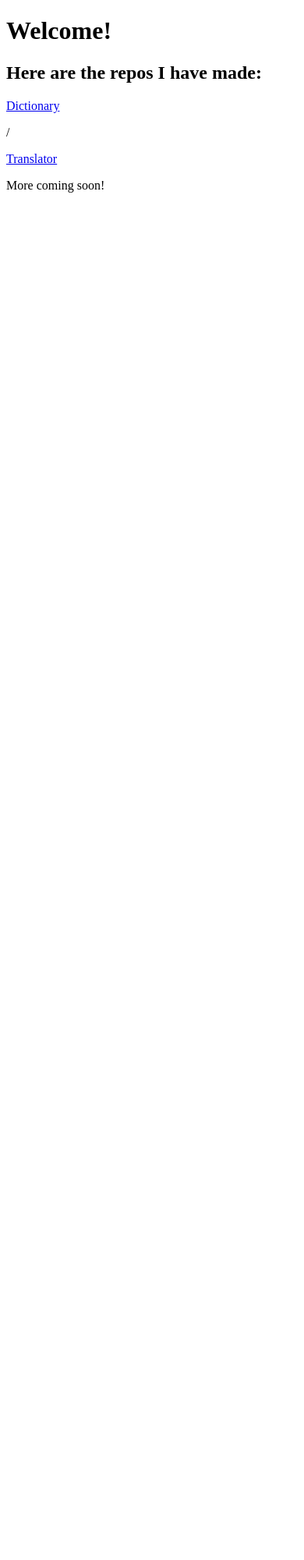
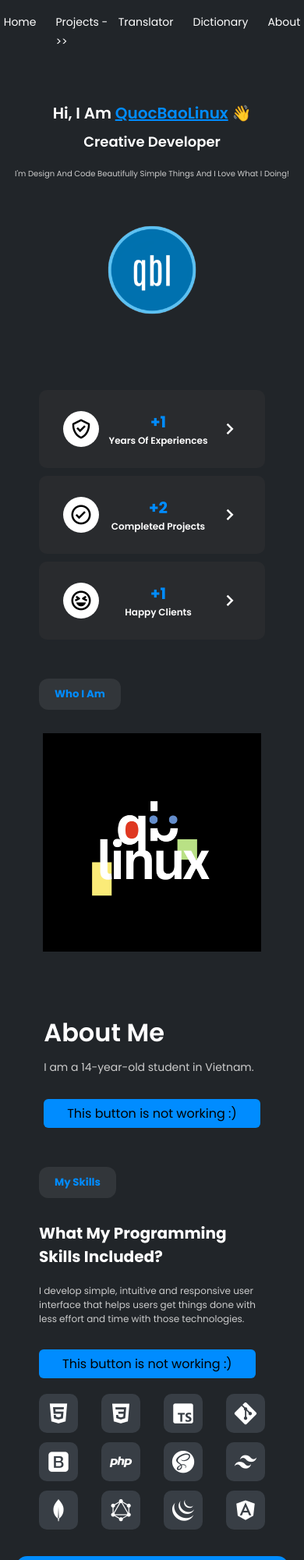
Before and after one commit to quocbaolinux-beta/quocbaolinux-beta.github.io, a plain HTML site: page index.html in a window 390 px wide. Shown: the top 2000 px of the page at 78% size. Before the commit the page ends 844 px from the top, so only its background shows below. Drawn offline with nearby package versions, Linux system fonts and the light colour scheme.

Commit message:
Change everything in `root` files #1
#1 Big Update

```diff
--- a/index.html
+++ b/index.html
@@ -1,16 +1,181 @@
 <!DOCTYPE html>
 <html lang="en">
+
 <head>
     <meta charset="UTF-8">
     <meta name="viewport" content="width=device-width, initial-scale=1.0">
+    <link href='https://unpkg.com/boxicons@2.1.4/css/boxicons.min.css' rel='stylesheet'>
+    <link rel="stylesheet" href="style.css">
     <title>Welcome to quocbaolinux-beta.github.io!</title>
 </head>
+
 <body>
-    <h1>Welcome!</h1>
-    <h2>Here are the repos I have made:</h2>
-    <a href="https://quocbaolinux-beta.github.io/dictionary">Dictionary</a>
-    <p> / </p>
-    <a href="https://quocbaolinux-beta.github.io/translator">Translator</a>
-    <p>More coming soon!</p>
+
+    <div class="navbar">
+        <h2>QuocBaoLinux</h2>
+        <ul>
+            <li><a href="#">Home</a></li>
+            <li><a href="#">Projects    ->></a></li>
+            <li><a href="https://quocbaolinux-beta.github.io/translator">Translator</a></li>
+            <li><a href="https://quocbaolinux-beta.github.io/dictionary">Dictionary</a></li>
+            <li><a href="#">About</a></li>
+        </ul>
+        <button class="hire-btn">Hire Me</button>
+    </div>
+
+    <div class="main">
+        <h4>Hi, I Am <span>QuocBaoLinux</span> 👋</h4>
+        <p class="title">Creative Developer</p>
+        <p class="subtitle">I'm Design And Code Beautifully Simple Things And I Love What I Doing!</p>
+        <img src="assets/logo.png">
+    </div>
+
+    <div class="guarantee">
+        <div class="item">
+            <div class="icon">
+                <i class='bx bx-check-shield'></i>
+            </div>
+            <div class="info">
+                <h3>+1</h3>
+                <p>Years Of Experiences</p>
+            </div>
+            <i class='bx bx-chevron-right'></i>
+        </div>
+        <div class="item">
+            <div class="icon">
+                <i class='bx bx-check-circle'></i>
+            </div>
+            <div class="info">
+                <h3>+2</h3>
+                <p>Completed Projects</p>
+            </div>
+            <i class='bx bx-chevron-right'></i>
+        </div>
+        <div class="item">
+            <div class="icon">
+                <i class='bx bx-laugh'></i>
+            </div>
+            <div class="info">
+                <h3>+1</h3>
+                <p>Happy Clients</p>
+            </div>
+            <i class='bx bx-chevron-right'></i>
+        </div>
+    </div>
+
+    <h5 class="seprator">Who I Am</h5>
+
+    <div class="about">
+        <img src="assets/image.png">
+        <div class="info">
+            <h3>About Me</h3>
+            <p>I am a 14-year-old student in Vietnam.
+            </p>
+            <button class="hire-btn">This button is not working :)</button>
+        </div>
+    </div>
+
+    <h5 class="seprator">My Skills</h5>
+
+    <div class="skills">
+        <div class="left">
+            <div class="info">
+                <h3>What My Programming Skills Included?</h3>
+                <p>
+                    I develop simple, intuitive and responsive user interface that helps users get things done with less
+                    effort and time with those technologies.
+                </p>
+            </div>
+            <button class="hire-btn">This button is not working :)</button>
+        </div>
+
+        <div class="right">
+            <div class="item">
+                <i class='bx bxl-html5'></i>
+            </div>
+            <div class="item">
+                <i class='bx bxl-css3'></i>
+            </div>
+            <div class="item">
+                <i class='bx bxl-typescript'></i>
+            </div>
+            <div class="item">
+                <i class='bx bxl-git'></i>
+            </div>
+            <div class="item">
+                <i class='bx bxl-bootstrap'></i>
+            </div>
+            <div class="item">
+                <i class='bx bxl-php'></i>
+            </div>
+            <div class="item">
+                <i class='bx bxl-sass'></i>
+            </div>
+            <div class="item">
+                <i class='bx bxl-tailwind-css'></i>
+            </div>
+            <div class="item">
+                <i class='bx bxl-mongodb'></i>
+            </div>
+            <div class="item">
+                <i class='bx bxl-graphql'></i>
+            </div>
+            <div class="item">
+                <i class='bx bxl-jquery'></i>
+            </div>
+            <div class="item">
+                <i class='bx bxl-angular'></i>
+            </div>
+        </div>
+
+    </div>
+
+    <footer>
+        <div class="start">
+            <h3>Start a project</h3>
+            <p>Interested in working together? We should queue up a chat. I’ll buy the coffee.</p>
+            <button>Let's do this</button>
+        </div>
+
+        <div class="cols">
+            <div class="about-col">
+                <h3>QuocBaoLinux.</h3>
+                <p>Creative FullStack Developer</p>
+            </div>
+
+            <div class="links-col">
+                <h4>Useful Links</h4>
+                <a href="#">Home</a>
+                <a href="#">About</a>
+                <a href="#">Skills</a>
+                <a href="#">Portfolio</a>
+                <a href="#">Contact</a>
+            </div>
+
+            <div class="links-col">
+                <h4>Social Media</h4>
+                <a href="#">Instagram</a>
+                <a href="#">Linkedin</a>
+                <a href="#">Dribble</a>
+                <a href="#">Youtube</a>
+                <a href="#">Github</a>
+            </div>
+
+            <div class="news-col">
+                <h4>NewsLetter</h4>
+                <p>Enter your email and get notified about news, of.</p>
+
+                <form>
+                    <input type="email" placeholder="Your email address">
+                    <button><i class='bx bxl-telegram'></i></button>
+                </form>
+
+            </div>
+
+        </div>
+
+    </footer>
+
 </body>
+
 </html>
--- /dev/null
+++ b/style.css
@@ -0,0 +1,569 @@
+@import url('https://fonts.googleapis.com/css2?family=Poppins:wght@300;400;500;600;700&display=swap');
+
+*{
+    margin: 0;
+    padding: 0;
+    box-sizing: border-box;
+    font-family: 'Poppins', sans-serif;
+}
+
+body{
+    height: 100vh;
+    background: #212529;
+}
+
+.navbar{
+    display: flex;
+    align-items: center;
+    justify-content: space-between;
+    height: 80px;
+    padding: 0 50px;
+}
+
+.navbar h2{
+    color: #008cff;
+    font-weight: 600;
+}
+
+.navbar ul{
+    display: flex;
+}
+
+.navbar ul li{
+    list-style: none;
+}
+
+.navbar ul li a{
+    text-decoration: none;
+    color: #fff;
+    font-size: 16px;
+    margin-right: 25px;
+    transition: color 0.3s ease;
+}
+
+.navbar ul li:hover a{
+    color: #008cff;
+}
+
+.navbar ul li:last-child a{
+    margin: 0;
+}
+
+.hire-btn{
+    background: #008cff;
+    padding: 6px 30px;
+    border: none;
+    font-size: 16px;
+    cursor: pointer;
+    border-radius: 6px;
+    transition: background-color 0.3s ease;
+}
+
+.hire-btn:hover{
+    background: #008cff;
+}
+
+.main{
+    height: 640px;
+    display: flex;
+    flex-direction: column;
+    align-items: center;
+    justify-content: center;
+}
+
+.main h4{
+    font-size: 32px;
+    color: #fff;
+    font-weight: 600;
+}
+
+.main h4 span{
+    color: #008cff;
+    text-decoration: underline;
+}
+
+.main p.title{
+    font-size: 44px;
+    font-weight: 600;
+    color: #fff;
+    margin-top: 8px;
+}
+
+.main p.subtitle{
+    font-size: 16px;
+    color: #ccc;
+    margin-top: 20px;
+}
+
+.main img{
+    width: 200px;
+    height: 200px;
+    margin-top: 100px;
+}
+
+.guarantee{
+    margin-top: 50px;
+    padding: 0 50px;
+    display: flex;
+    flex-wrap: nowrap;
+    gap: 24px;
+}
+
+.guarantee .item{
+    background: #292b2e;
+    display: flex;
+    justify-content: space-between;
+    align-items: center;
+    height: 100px;
+    width: 100%;
+    border-radius: 10px;
+    padding: 0 30px;
+    border: 1px solid transparent;
+    cursor: pointer;
+    transition: all 0.3s ease;
+}
+
+.guarantee .item:hover{
+    border-color: #008cff;
+}
+
+.guarantee .item .icon{
+    width: 46px;
+    height: 46px;
+    background: #fff;
+    border-radius: 50%;
+    display: flex;
+    align-items: center;
+    justify-content: center;
+    transition: background-color 0.3s ease;
+}
+
+.guarantee .item:hover .icon{
+    background-color: #008cff;
+}
+
+.guarantee .item .icon i{
+    font-size: 30px;
+}
+
+.guarantee .item .info{
+    display: flex;
+    flex-direction: column;
+    align-items: center;
+}
+
+.guarantee .item .info h3{
+    color: #008cff;
+    font-size: 28px;
+}
+
+.guarantee .item .info p{
+    color: #fff;
+    font-size: 15px;
+    font-weight: 600;
+}
+
+.guarantee .item > i{
+    color: #fff;
+    font-size: 30px;
+    transition: color 0.3s ease;
+}
+
+.guarantee .item:hover > i{
+    color: #008cff;
+}
+
+.seprator{
+    margin: 50px 50px 30px;
+    padding: 10px 20px;
+    background: rgba(255, 255, 255, 0.08);
+    display: inline-block;
+    color: #008cff;
+    border-radius: 12px;
+}
+
+.about{
+    display: flex;
+    justify-content: space-between;
+    align-items: center;
+    gap: 80px;
+    padding: 0 50px;
+}
+
+.about img{
+    width: 280px;
+}
+
+.about .info h3{
+    color: #fff;
+    font-size: 32px;
+    font-weight: 600;
+    margin-bottom: 10px;
+}
+
+.about .info p{
+    color: #ccc;
+    font-size: 14px;
+}
+
+.about .info button{
+    margin-top: 30px;
+}
+
+.skills{
+    display: flex;
+    justify-content: space-around;
+    padding: 0 50px;
+}
+
+.skills .left{
+    width: 680px;
+}
+
+.skills .left .info h3{
+    color: #fff;
+    font-size: 30px;
+    margin-bottom: 20px;
+}
+
+.skills .left .info p{
+    color: #ccc;
+    font-size: 14px;
+}
+
+.skills .left button{
+    margin-top: 30px;
+}
+
+.skills .right{
+    width: 420px;
+    height: 120px;
+    display: flex;
+    align-items: center;
+    justify-content: center;
+    flex-wrap: wrap;
+    gap: 12px;
+}
+
+.skills .right .item{
+    display: flex;
+    align-items: center;
+    justify-content: center;
+    background: #383e45;
+    width: 50px;
+    height: 50px;
+    border-radius: 10px;
+}
+
+.skills .right .item i{
+    font-size: 34px;
+    color: #fff;
+}
+
+footer{
+    position: relative;
+    background: #1c1c1c;
+    padding: 80px 50px 40px;
+    margin-top: 100px;
+}
+
+footer .start{
+    display: flex;
+    align-items: center;
+    justify-content: space-around;
+    position: absolute;
+    background-color: #008cff;
+    padding: 30px 25px;
+    border-radius: 15px;
+    width: 70%;
+    top: -16%;
+    left: 15%;
+}
+
+footer .start p{
+    font-size: 13px;
+    width: 35%;
+}
+
+footer .start button{
+    background: transparent;
+    border: 1px solid #000;
+    cursor: pointer;
+    padding: 8px 20px;
+    border-radius: 100px;
+    transition: all 0.3s ease;
+}
+
+footer .start button:hover{
+    background-color: #fff;
+    border-color: #fff;
+}
+
+footer .cols{
+    display: flex;
+    align-items: start;
+}
+
+footer .cols .about-col{
+    flex: 3;
+}
+
+footer .cols .about-col h3{
+    color: #008cff;
+    margin-bottom: 20px;
+}
+
+footer .cols .about-col p{
+    color: #ccc;
+    font-size: 13px;
+}
+
+footer .cols .links-col{
+    flex: 3;
+}
+
+footer .cols .links-col h4, footer .cols .news-col h4{
+    color: #fff;
+    margin-bottom: 20px;
+}
+
+footer .cols .links-col a{
+    display: block;
+    text-decoration: none;
+    color: #7b7b7b;
+    font-size: 14px;
+    line-height: 26px;
+    transition: color 0.3s ease;
+}
+
+footer .cols .links-col a:hover{
+    color: #008cff;
+}
+
+footer .cols .news-col{
+    flex: 3;
+}
+
+footer .cols .news-col p{
+    color: #7b7b7b;
+    font-size: 15px;
+}
+
+footer .cols .news-col form{
+    width: 100%;
+    margin-top: 20px;
+    position: relative;
+}
+
+footer .cols .news-col form input{
+    width: 100%;
+    background: #212529;
+    border: none;
+    padding: 13px;
+    border-radius: 100px;
+    font-weight: 400;
+    font-size: 13px;
+}
+
+footer .cols .news-col form button{
+    display: flex;
+    align-items: center;
+    justify-content: center;
+    width: 45px;
+    height: 45px;
+    background: #008cff;
+    border: none;
+    border-radius: 50%;
+    position: absolute;
+    top: 0;
+    right: 0;
+    cursor: pointer;
+    transition: background-color 0.3s ease;
+}
+
+footer .cols .news-col form button:hover{
+    background-color: #009bfb;
+}
+
+footer .cols .news-col form button i{
+    font-size: 26px;
+}
+
+@media screen and (max-width: 1100px) {
+    .guarantee{
+        flex-wrap: wrap;
+        gap: 10px;
+    }
+
+    .guarantee .item{
+        flex-basis: 49%;
+    }
+
+    .skills{
+        justify-content: space-between;
+        gap: 20px;
+    }
+
+    .skills .left{
+        width: 500px;
+    }
+
+    .skills .left .info h3{
+        font-size: 22px;
+    }
+
+    .skills .left .info p{
+        font-size: 12px;
+    }
+
+    footer{
+        margin-top: 150px;
+    }
+
+    footer .start{
+        width: 90%;
+        left: 5%;
+        top: -20%;
+    }
+
+    footer .cols{
+        flex-wrap: wrap;
+    }
+
+    footer .cols .about-col{
+        flex-basis: 50%;
+    }
+
+    footer .cols .links-col{
+        flex-basis: 50%;
+    }
+
+    footer .cols .news-col{
+        flex-basis: 50%;
+    }
+
+}
+
+@media screen and (max-width: 780px) {
+
+    .navbar button{
+        display: none;
+    }
+
+    .main h4{
+        font-size: 24px;
+    }
+
+    .main p.title{
+        font-size: 36px;
+    }
+
+    .main p.subtitle{
+        font-size: 14px;
+    }
+
+    .guarantee .item{
+        flex-basis: 100%;
+    }
+
+    .about{
+        flex-wrap: wrap;
+        justify-content: center;
+    }
+
+}
+
+@media screen and (max-width: 650px) {
+
+    .navbar{
+        justify-content: center;
+    }
+
+    .navbar h2{
+        display: none;
+    }
+
+    .navbar ul li a{
+        font-size: 14px;
+    }
+
+    .main{
+        margin-top: 50px;
+        height: 320px;
+        justify-content: start;
+    }
+
+    .main h4{
+        font-size: 20px;
+    }
+
+    .main p.title{
+        font-size: 28px;
+    }
+
+    .main p.subtitle{
+        font-size: 12px;
+    }
+
+    .main img{
+        margin-top: 40px;
+        width: 150px;
+        height: 150px;
+    }
+
+    .skills{
+        flex-wrap: wrap;
+        justify-content: center;
+    }
+
+    .skills .right{
+        justify-content: space-between;
+    }
+
+    .skills .left .info h3{
+        font-size: 20px;
+    }
+
+    footer .start{
+        top: -8%;
+    }
+
+    footer .start p{
+        display: none;
+    }
+
+    footer .cols .about-col{
+        flex-basis: 100%;
+        margin-bottom: 40px;
+    }
+
+    footer .cols .links-col{
+        flex-basis: 100%;
+        margin-bottom: 20px;
+    }
+
+    footer .cols .news-col{
+        flex-basis: 100%;
+    }
+
+}
+
+@media screen and (max-width: 480px) {
+
+    .main p.title{
+        font-size: 18px;
+    }
+
+    .main p.subtitle{
+        font-size: 10px;
+    }
+
+    .guarantee .item .info h3{
+        font-size: 20px;
+    }
+
+    .guarantee .item .info p{
+        font-size: 12px;
+    }
+
+}
```
Also changed, not shown: assets/image.png (added), assets/logo.png (added).
